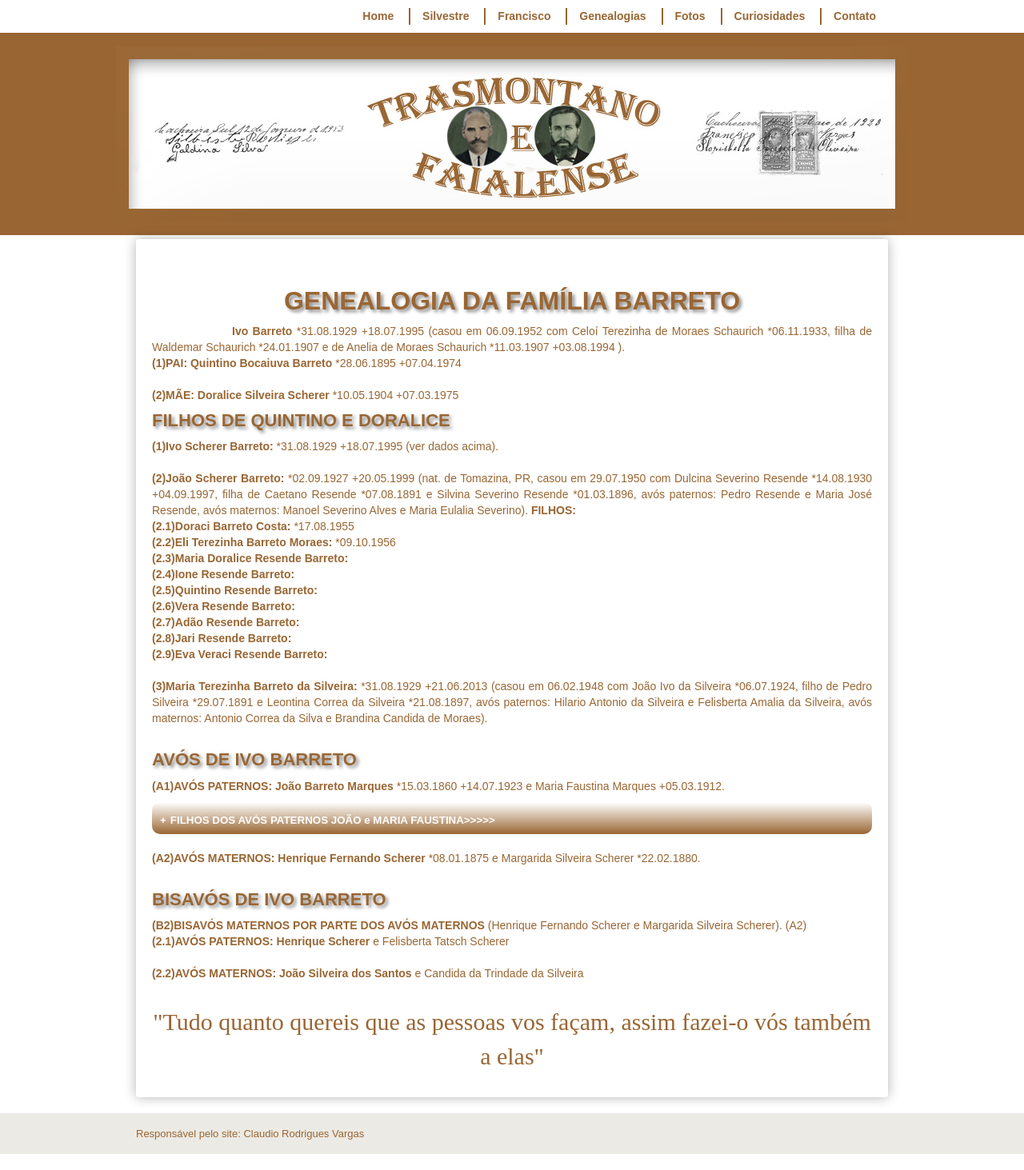
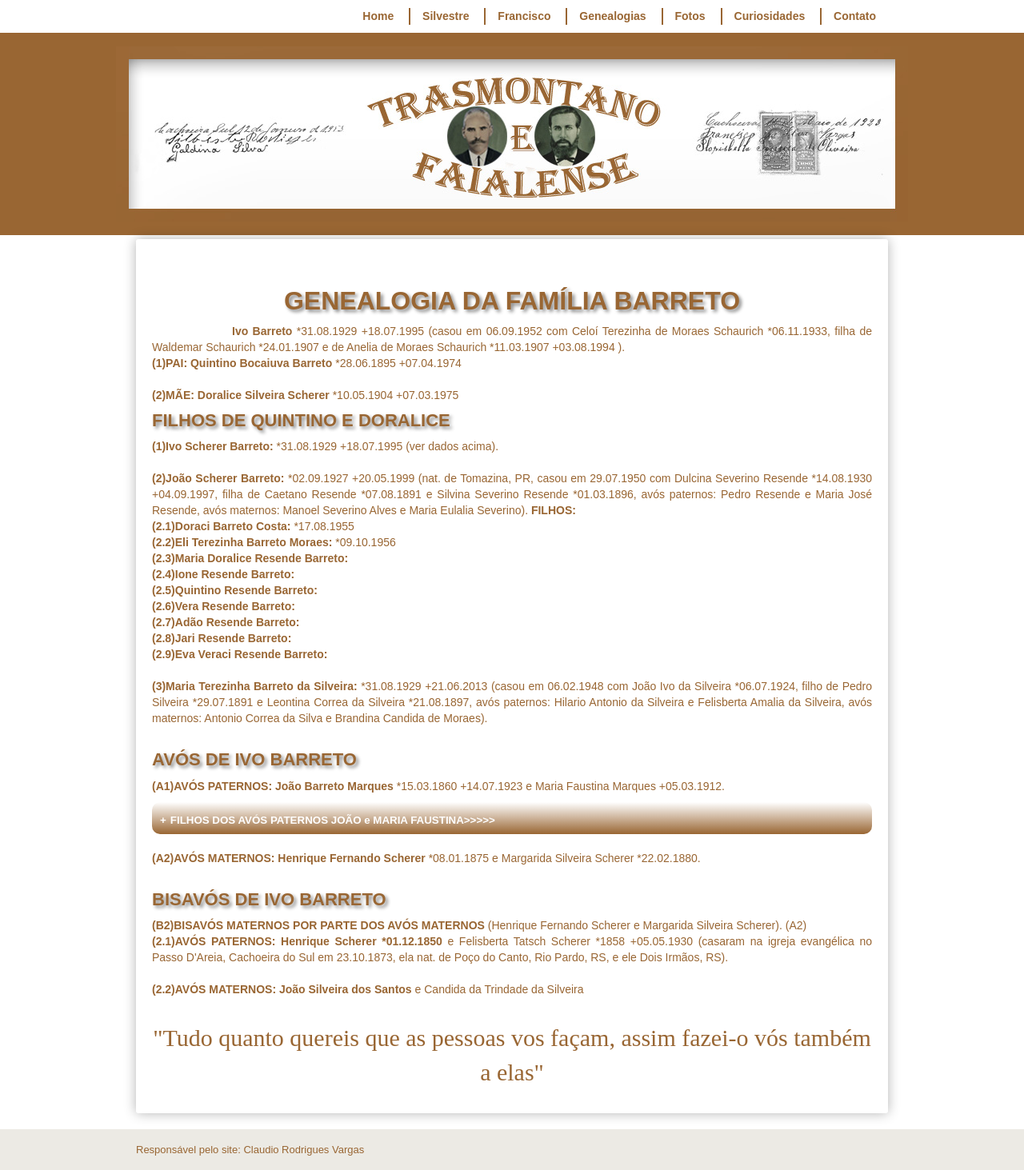
Before and after one commit to claudiovargas1955/claudiovargas1955.github.io, a Jekyll site: the page built from _pages/familia-barreto.html, in a window 1280 px wide. Shown: the whole page at 80% size. Built offline with Jekyll 4.4.1, drawn with Linux system fonts in a browser that asks for light colours; some web fonts are replaced.

Commit message:
Update familia-barreto.html

```diff
--- a/_pages/familia-barreto.html
+++ b/_pages/familia-barreto.html
@@ -213,7 +213,8 @@ Catarina Lindenmaier). <b>FILHOS:</b><br>
 
 <h4>BISAVÓS DE IVO BARRETO</h4>
 <p><b>(B2)BISAVÓS MATERNOS POR PARTE DOS AVÓS MATERNOS </b>(Henrique Fernando Scherer e Margarida Silveira Scherer). (A2)<br>
-<b>(2.1)AVÓS PATERNOS: Henrique Scherer </b> e Felisberta Tatsch Scherer <br><br>
+<b>(2.1)AVÓS PATERNOS: Henrique Scherer *01.12.1850</b> e Felisberta Tatsch Scherer *1858 +05.05.1930 (casaram na igreja evangélica no
+Passo D'Areia, Cachoeira do Sul em 23.10.1873, ela nat. de Poço do Canto, Rio Pardo, RS, e ele Dois Irmãos, RS).<br><br>
 
 <b>(2.2)AVÓS MATERNOS: João Silveira dos Santos</b> e Candida da Trindade da Silveira <br><br>
 
```
